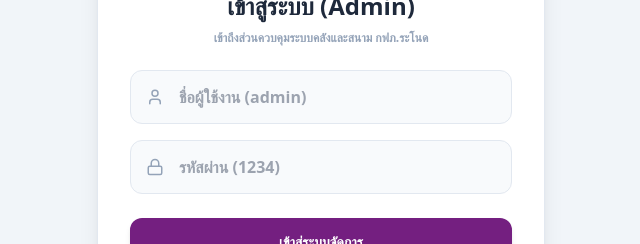
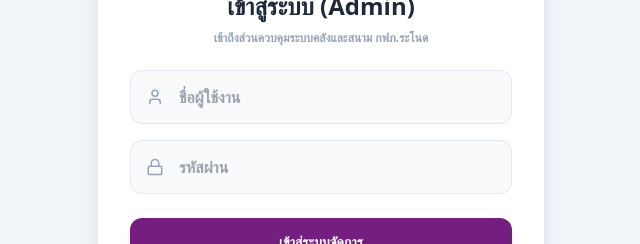
Before and after one commit to wachirawitmalee/pea-smart-locator, a Next.js app: page /admin/locations-list in a window 1280 px wide. Shown: the part 280-524 px from the top of the page, without its empty margins (319-959 px from the left). Built offline with nearby package versions, Linux system fonts and the light colour scheme.

Commit message:
Fix active state bug on sidebar and remove hints from login

```diff
--- a/app/admin/layout.tsx
+++ b/app/admin/layout.tsx
@@ -53,10 +53,6 @@ export default function AdminLayout({ children }: { children: React.ReactNode })
     }
   };
 
-  const isActive = (path: string) => {
-    return pathname === path ? "bg-[#741F80] text-white shadow-md" : "text-slate-600 hover:bg-slate-200/50";
-  };
-
   // ⌛ รอเมาท์ฝั่ง Client ให้เสร็จ ป้องกันหน้าจอกะพริบ
   if (!isMounted) {
     return <div className="min-h-screen bg-slate-50"></div>;
@@ -86,7 +82,7 @@ export default function AdminLayout({ children }: { children: React.ReactNode })
               <User className="absolute left-4 top-1/2 -translate-y-1/2 text-slate-400" size={18} />
               <input
                 type="text"
-                placeholder="ชื่อผู้ใช้งาน (admin)"
+                placeholder="ชื่อผู้ใช้งาน"
                 value={inputUsername}
                 onChange={(e) => setInputUsername(e.target.value)}
                 className="w-full bg-slate-50 border border-slate-200 rounded-xl pl-12 pr-4 py-3.5 outline-none focus:border-[#741F80] font-bold text-slate-700"
@@ -97,7 +93,7 @@ export default function AdminLayout({ children }: { children: React.ReactNode })
               <Lock className="absolute left-4 top-1/2 -translate-y-1/2 text-slate-400" size={18} />
               <input
                 type="password"
-                placeholder="รหัสผ่าน (1234)"
+                placeholder="รหัสผ่าน"
                 value={inputPassword}
                 onChange={(e) => setInputPassword(e.target.value)}
                 className="w-full bg-slate-50 border border-slate-200 rounded-xl pl-12 pr-4 py-3.5 outline-none focus:border-[#741F80] font-bold text-slate-700"
@@ -147,19 +143,20 @@ export default function AdminLayout({ children }: { children: React.ReactNode })
           {/* แถบเมนูด้านซ้าย */}
           <div className="w-full md:w-72 bg-slate-50 border-b md:border-b-0 md:border-r border-slate-200 p-6 flex flex-col gap-2 flex-shrink-0">
             <h2 className="text-xs font-black text-slate-400 uppercase tracking-widest mb-4 px-4">เมนูจัดการระบบ</h2>
-            <Link href="/admin" className={`flex items-center gap-3 px-4 py-3 rounded-xl font-bold transition-all ${isActive("/admin")}`}>
+
+            <Link href="/admin" className={`flex items-center gap-3 px-4 py-3 rounded-xl font-bold transition-all ${pathname === "/admin" ? "bg-[#741F80] text-white shadow-md" : "text-slate-600 hover:bg-slate-200/50"}`}>
               <PackageSearch size={20} /> รายการพัสดุทั้งหมด
             </Link>
-            <Link href="/admin/add" className={`flex items-center gap-3 px-4 py-3 rounded-xl font-bold transition-all ${isActive("/admin/add")}`}>
+            <Link href="/admin/add" className={`flex items-center gap-3 px-4 py-3 rounded-xl font-bold transition-all ${pathname === "/admin/add" ? "bg-[#741F80] text-white shadow-md" : "text-slate-600 hover:bg-slate-200/50"}`}>
               <PackagePlus size={20} /> เพิ่มพัสดุ (เดี่ยว)
             </Link>
-            <Link href="/admin/excel" className={`flex items-center gap-3 px-4 py-3 rounded-xl font-bold transition-all ${isActive("/admin/excel")}`}>
+            <Link href="/admin/excel" className={`flex items-center gap-3 px-4 py-3 rounded-xl font-bold transition-all ${pathname === "/admin/excel" ? "bg-[#741F80] text-white shadow-md" : "text-slate-600 hover:bg-slate-200/50"}`}>
               <FileSpreadsheet size={20} /> นำเข้าข้อมูล (Excel)
             </Link>
 
             <div className="mt-4 mb-2"><h2 className="text-xs font-black text-slate-400 uppercase tracking-widest px-4">ระบบสถานที่</h2></div>
 
-            <Link href="/admin/locations-list" className={`flex items-center gap-3 px-4 py-3 rounded-xl font-bold transition-all ${isActive("/admin/locations-list") || pathname.includes("/admin/locations/") ? "bg-[#741F80] text-white shadow-md" : "text-slate-600 hover:bg-slate-200/50"}`}>
+            <Link href="/admin/locations-list" className={`flex items-center gap-3 px-4 py-3 rounded-xl font-bold transition-all ${pathname === "/admin/locations-list" || pathname.startsWith("/admin/locations/") ? "bg-[#741F80] text-white shadow-md" : "text-slate-600 hover:bg-slate-200/50"}`}>
               <MapPin size={20} /> ดูและแก้ไขผังคลัง
             </Link>
             <Link href="/admin/locations" className={`flex items-center gap-3 px-4 py-3 rounded-xl font-bold transition-all ${pathname === "/admin/locations" ? "bg-[#741F80] text-white shadow-md" : "text-slate-600 hover:bg-slate-200/50"}`}>
```
